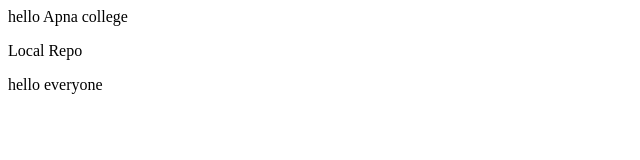
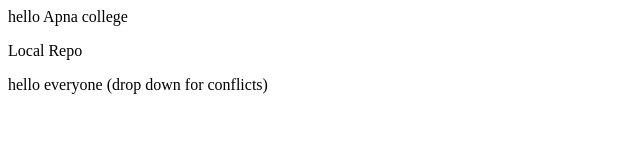
Before and after one commit to VinayMaddela097/localRepo1, a plain HTML site: page index.html in a window 1280 px wide. Shown: the whole page, without its empty margins (0-640 px from the left). Drawn offline with Linux system fonts and the light colour scheme.

```diff
--- a/index.html
+++ b/index.html
@@ -1,5 +1,5 @@
 <p>hello Apna college</p>
 <p> Local Repo</p>
 <p>
-    hello everyone
+    hello everyone (drop down for conflicts)
 </p>
```
